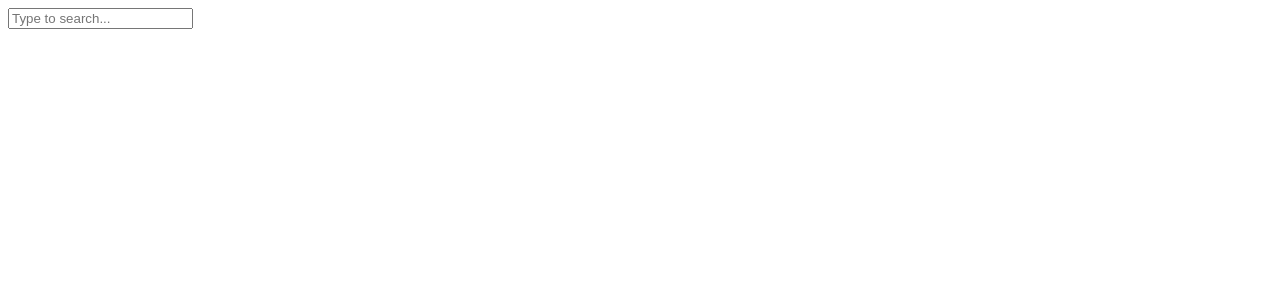
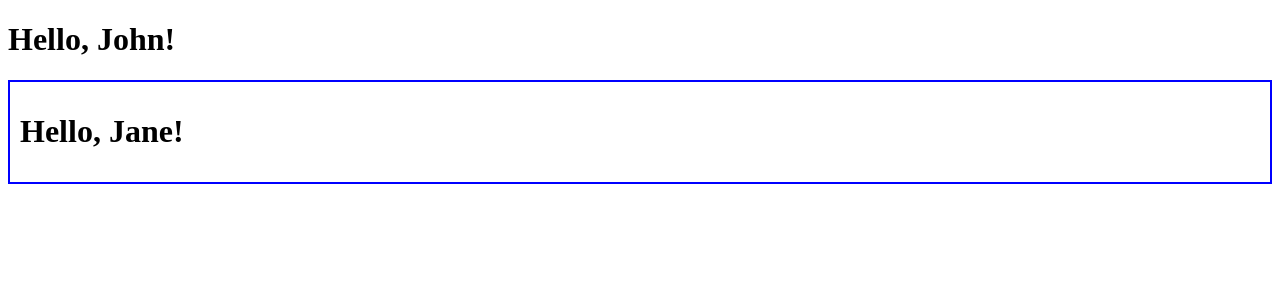
Before and after one commit to RommelAgasa/React, a React (Vite) app in the folder my-react-app/: page / in a window 1280 px wide. Shown: the top 300 px of the page. Built offline with nearby package versions, Linux system fonts and the light colour scheme.

Commit message:
learned react HOC and useState

```diff
--- /dev/null
+++ b/my-react-app/src/components/react_forwardRef.jsx
@@ -0,0 +1,32 @@
+/*
+    forwardRef lets your component pass a reference
+    to one of its children.
+
+    It's like giving a
+    direct reference to a DOM element inside your
+    component.
+*/
+
+import { forwardRef, useRef } from "react";
+
+const MyInput = forwardRef((props, ref) => (
+    <input ref={ref} {...props} />
+));
+
+function AppForwardRef() {
+    const inputRef = useRef();
+
+    const focusInput = () => {
+        inputRef.current.focus();
+    };
+
+
+    return (
+        <div>
+            <MyInput ref={inputRef} placeholder="Type here..." />
+            <button onClick={focusInput} >Focus Input</button>
+        </div>
+    )
+}
+
+export default AppForwardRef;
--- /dev/null
+++ b/my-react-app/src/components/react_hoc.jsx
@@ -0,0 +1,36 @@
+/**
+ * A Higher Order Component (HOC) is like a
+ * wrapper that adds extra features to your
+ * React components. Think of it like putting
+ * a case on your phone - the case adds new
+ * features (like water protection) without
+ * changing the phone itself.
+ */
+
+// so the function needs to return JSX or a component
+function withBorder(WrappedComponent){
+    return function NewComponent(props){
+        return(
+            <div style={ {border: '2px solid blue', padding: '10px'} }>
+                <WrappedComponent {...props}/>
+            </div>
+        );
+    }
+}
+
+// Simple component without border
+function Greeting({name}){
+    return <h1>Hello, {name}!</h1>;
+}
+
+// Create new component with border using HOC
+const GreetingWithBorder = withBorder(Greeting);
+
+export default function AppHOC(){
+    return (
+        <div>
+            <Greeting name="John"/>
+            <GreetingWithBorder name="Jane"/>
+        </div>
+    )
+}
--- a/my-react-app/src/main.jsx
+++ b/my-react-app/src/main.jsx
@@ -31,6 +31,9 @@ import AppRouter from './components/router/react_router';
 import AppNestedRoute from './components/router/nested_route';
 import AppUseParams from './components/router/router_parameters';
 import AppUseTransition from './components/react_transitions';
+import AppForwardRef from './components/react_forwardRef';
+import AppHOC from './components/react_hoc';
+
 
 // function handleUmbrellaClick(){
 //   alert("Umbrella closed!");
@@ -66,5 +69,7 @@ createRoot(document.getElementById('root')).render(
   // <AppRouter/>
   // <AppNestedRoute />
   // <AppUseParams />
-  <AppUseTransition />
+  // <AppUseTransition />
+  // <AppForwardRef />
+  <AppHOC />
 )
```
Also changed, not shown: my-react-app/src/components/hooks/useState.jsx (added, +12 -0 lines).
